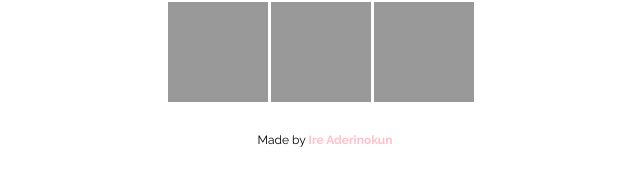
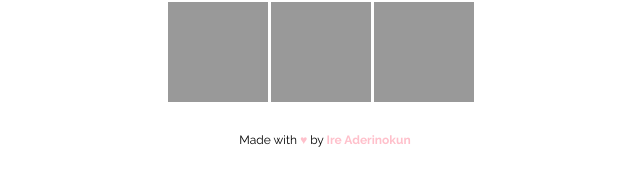
Before and after one commit to ireade/tictactoe, a plain HTML site: page index.html in a window 1280 px wide. Shown: the part 407-590 px from the top of the page, 315-955 px from the left. Drawn offline with nearby package versions, Linux system fonts and the light colour scheme.

Commit message:
updated readme and added more information to homepage

```diff
--- a/index.html
+++ b/index.html
@@ -41,6 +41,10 @@
 		span.blue {
 			color: blue;
 			font-weight: 700;
+		}
+
+		span.pink {
+			color: pink;
 		}
 
 		.button {
@@ -125,7 +129,7 @@
 		<div id="square9" class="tile free"></div>
 	</div>
 
-	<footer class="container">Made by <a href="http://www.ireaderinokun.com">Ire Aderinokun</a><footer>
+	<footer class="container">Made with <span class="pink">&#9829</span> by <a href="http://www.ireaderinokun.com">Ire Aderinokun</a><footer>
 
 
 </body>
```
Also changed, not shown: 1 other file.
